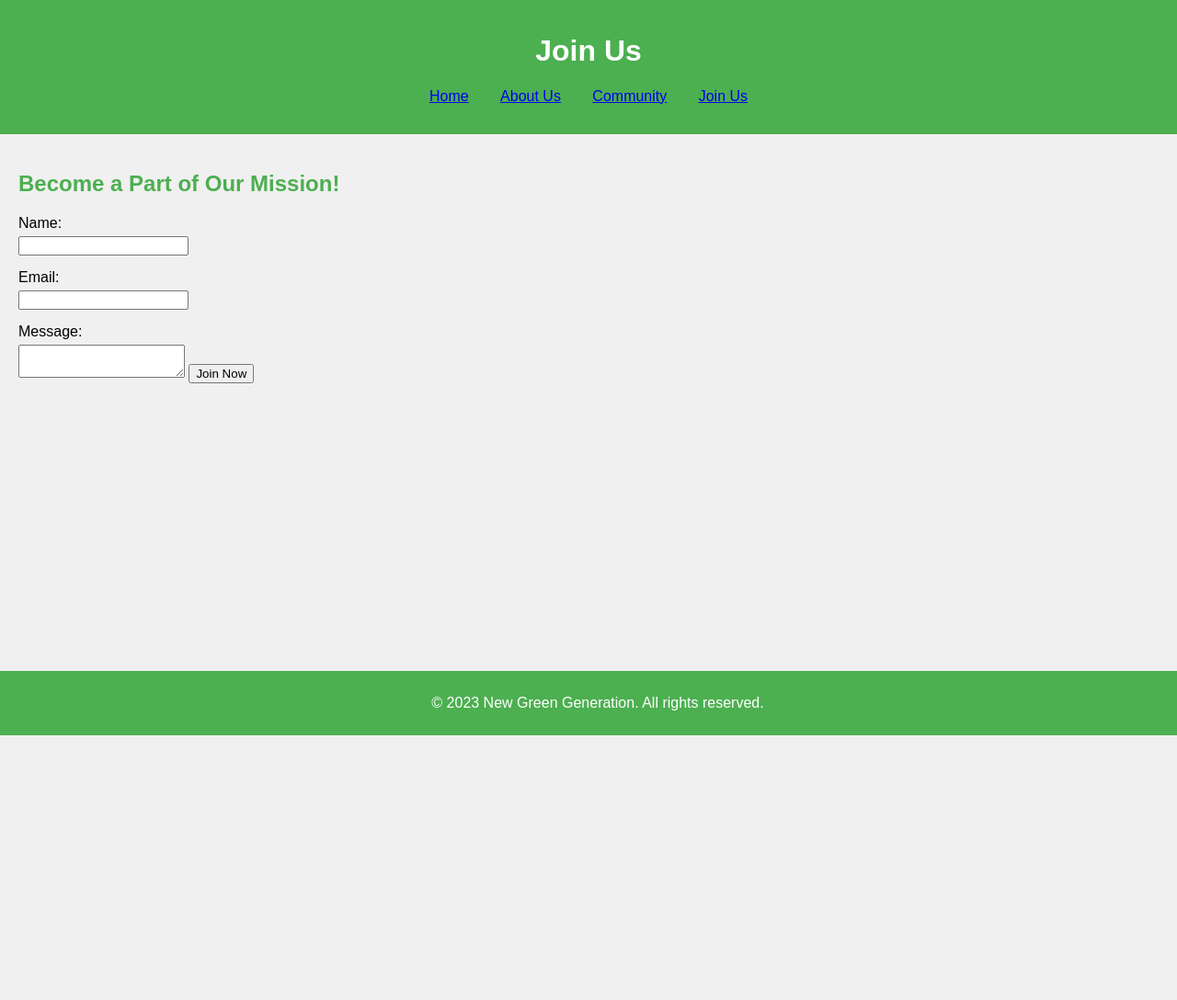
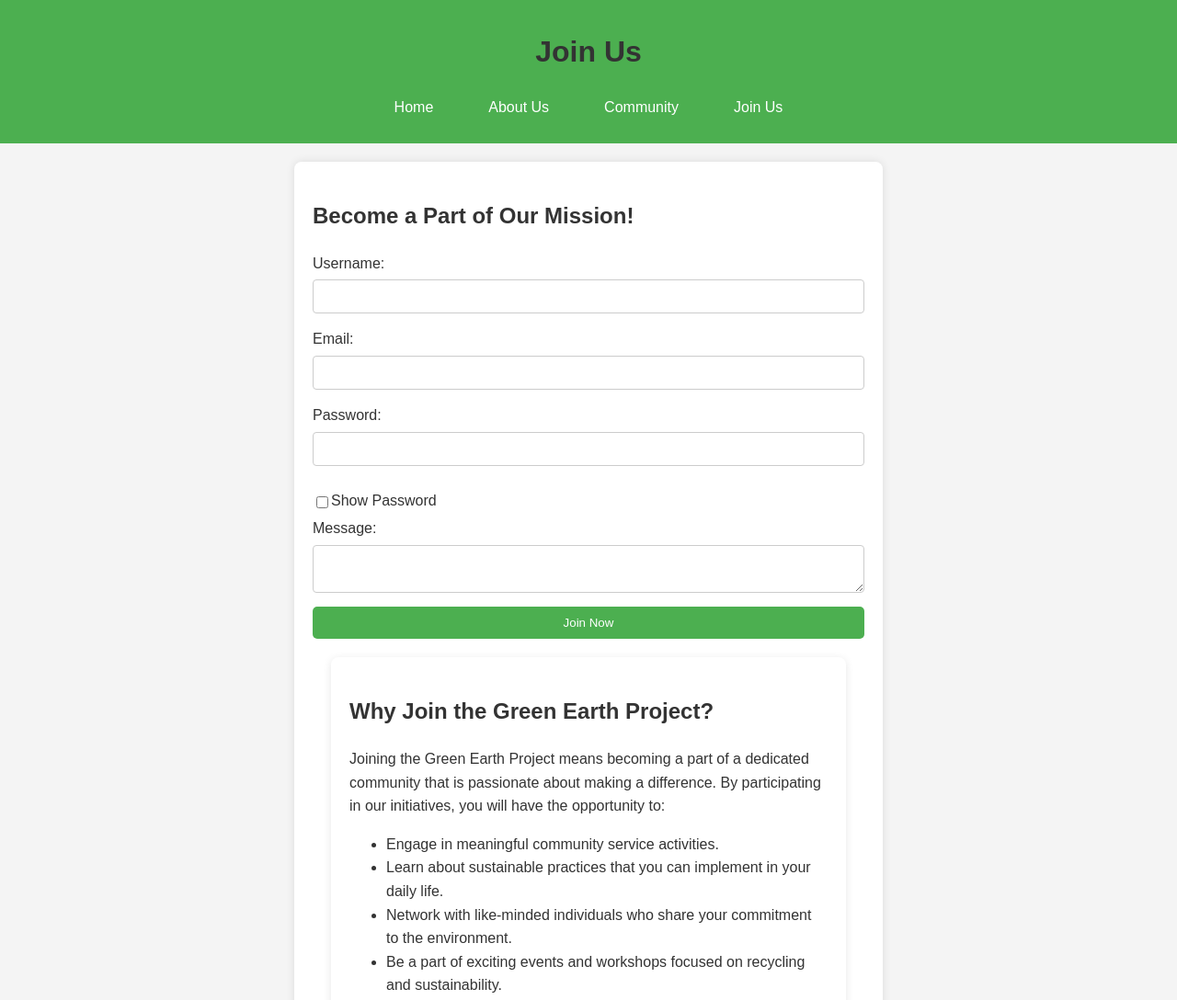
Before and after one commit to mazzietheman/greenproject, a plain HTML site: page join.html in a window 1280 px wide. Shown: the top 1088 px of the page at 92% size. Before the commit the page ends 800 px from the top, so only its background shows below. Drawn offline with Linux system fonts and the light colour scheme.

Commit message:
Updated join.html, script.js, and styles.css; removed server.js

```diff
--- a/join.html
+++ b/join.html
@@ -5,7 +5,109 @@
     <meta name="viewport" content="width=device-width, initial-scale=1.0">
     <title>Join Us - Green Earth Project</title>
     <link rel="stylesheet" href="styles.css">
+    <style>
+        body {
+            font-family: Arial, sans-serif;
+            line-height: 1.6;
+            margin: 0;
+            padding: 0;
+            background-color: #f4f4f4;
+        }
+        header {
+            background: #4CAF50;
+            color: white;
+            padding: 10px 0;
+            text-align: center;
+        }
+        nav ul {
+            list-style: none;
+            padding: 0;
+        }
+        nav ul li {
+            display: inline;
+            margin: 0 15px;
+        }
+        nav ul li a {
+            color: white;
+            text-decoration: none;
+        }
+        main {
+            max-width: 600px;
+            margin: 20px auto;
+            padding: 20px;
+            background: white;
+            border-radius: 8px;
+            box-shadow: 0 0 10px rgba(0, 0, 0, 0.1);
+        }
+        h1, h2 {
+            color: #333;
+        }
+        form {
+            display: flex;
+            flex-direction: column;
+        }
+        label {
+            margin-bottom: 5px;
+        }
+        input[type="text"],
+        input[type="email"],
+        input[type="password"],
+        textarea {
+            padding: 10px;
+            margin-bottom: 15px;
+            border: 1px solid #ccc;
+            border-radius: 4px;
+        }
+        .show-password {
+            margin-top: 10px;
+            display: flex;
+            align-items: center;
+        }
+        button {
+            padding: 10px;
+            background-color: #4CAF50;
+            color: white;
+            border: none;
+            border-radius: 5px;
+            cursor: pointer;
+            transition: background-color 0.3s;
+        }
+        button:hover {
+            background-color: #45a049;
+        }
+        footer {
+            text-align: center;
+            padding: 10px 0;
+            background: #4CAF50;
+            color: white;
+            position: relative;
+            bottom: 0;
+            width: 100%;
+        }
+    </style>
 </head>
+<script>
+    document.getElementById('join-form').addEventListener('submit', async function(event) {
+        event.preventDefault();
+        const formData = new FormData(this);
+        const data = Object.fromEntries(formData.entries());
+
+        const response = await fetch('/join', {
+            method: 'POST',
+            headers: {
+                'Content-Type': 'application/json',
+            },
+            body: JSON.stringify(data),
+        });
+
+        if (response.ok) {
+            alert('Thank you for joining us!');
+            this.reset(); // Clear the form
+        } else {
+            alert('There was an error. Please try again.');
+        }
+    });
+</script>
 <body>
     <header>
         <h1>Join Us</h1>
@@ -22,44 +124,32 @@
     <main>
         <h2>Become a Part of Our Mission!</h2>
         <form id="join-form">
-            <label for="name">Name:</label>
-            <input type="text" id="name" name="name" required>
+            <label for="username">Username:</label>
+            <input type="text" id="username" name="username" required>
 
             <label for="email">Email:</label>
             <input type="email" id="email" name="email" required>
+
+            <label for="password">Password:</label>
+            <input type="password" id="password" name="password" required>
+            <div class="show-password">
+                <input type="checkbox" id="showPassword">
+                <label for="showPassword">Show Password</label>
+            </div>
 
             <label for="message">Message:</label>
             <textarea id="message" name="message" required></textarea>
 
             <button type="submit">Join Now</button>
         </form>
-    </main>
 
-    <footer>
-        <p>&copy; 2023 New Green Generation. All rights reserved.</p>
-    </footer>
-
-    <script>
-        document.getElementById('join-form').addEventListener('submit', async function(event) {
-            event.preventDefault();
-            const formData = new FormData(this);
-            const data = Object.fromEntries(formData.entries());
-
-            const response = await fetch('/join', {
-                method: 'POST',
-                headers: {
-                    'Content-Type': 'application/json',
-                },
-                body: JSON.stringify(data),
-            });
-
-            if (response.ok) {
-                alert('Thank you for joining us!');
-                this.reset(); // Clear the form
-            } else {
-                alert('There was an error. Please try again.');
-            }
-        });
-    </script>
-</body>
-</html>
+        <section class="article">
+            <h2>Why Join the Green Earth Project?</h2>
+            <p>Joining the Green Earth Project means becoming a part of a dedicated community that is passionate about making a difference. By participating in our initiatives, you will have the opportunity to:</p>
+            <ul>
+                <li>Engage in meaningful community service activities.</li>
+                <li>Learn about sustainable practices that you can implement in your daily life.</li>
+                <li>Network with like-minded individuals who share your commitment to the environment.</li>
+                <li>Be a part of exciting events and workshops focused on recycling and sustainability.</li>
+            </ul>
+            <p>Your involvement can help drive change and inspire others to take action.
--- a/styles.css
+++ b/styles.css
@@ -1,54 +1,53 @@
 body {
-    font-family: Arial, sans-serif;
-    margin: 0;
-    padding: 0;
-    background-color: #f0f0f0;
+    font-family: 'Arial', sans-serif; /* Use a clean, professional font */
+    line-height: 1.6; /* Improve readability */
+    background-color: #f4f4f4; /* Light background for contrast */
+    color: #333; /* Dark text for readability */
 }
 
 header {
-    background-color: #4CAF50;
-    color: white;
-    padding: 1em;
-    text-align: center;
+    background: #4CAF50; /* Header background color */
+    color: white; /* Header text color */
+    padding: 20px 0; /* Padding around header */
+    text-align: center; /* Center the header text */
 }
 
 nav ul {
-    list-style-type: none;
-    padding: 0;
+    display: flex; /* Flexbox for horizontal layout */
+    justify-content: center; /* Center the links */
+    padding: 0; /* Remove default padding */
 }
 
 nav ul li {
-    display: inline;
-    margin: 0 15px;
+    margin: 0 15px; /* Space between links */
 }
 
-main {
-    padding: 20px;
+nav ul li a {
+    color: white; /* Link color */
+    text-decoration: none; /* Remove underline */
+    padding: 10px 15px; /* Padding around links */
+    border-radius: 5px; /* Rounded corners */
+    transition: background-color 0.3s; /* Smooth transition */
 }
 
-h2 {
-    color: #4CAF50;
+nav ul li a:hover {
+    background-color: #45a049; /* Hover effect */
 }
 
-form {
-    margin-bottom: 20px;
-}
-
-label {
-    display: block;
-    margin: 5px 0;
-}
-
-input {
-    margin-bottom: 10px;
+.article {
+    background: white; /* White background for article sections */
+    padding: 20px; /* Padding inside articles */
+    margin: 20px; /* Margin around articles */
+    border-radius: 8px; /* Rounded corners */
+    box-shadow: 0 2px 10px rgba(0, 0, 0, 0.1); /* Subtle shadow */
 }
 
 footer {
-    text-align: center;
-    padding: 10px;
-    background-color: #4CAF50;
-    color: white;
-    position: fixed;
-    width: 100%;
-    bottom: 0;
+    background-color: #333; /* Dark footer background */
+    color: white; /* Footer text color */
+    text-align: center; /* Center footer text */
+    padding: 15px 0; /* Padding around footer */
+    position: relative; /* Positioning */
+    bottom: 0; /* Stick to bottom */
+    width: 100%; /* Full width */
 }
```
Also changed, not shown: script.js (+18 -0 lines), server.js (deleted, +0 -45 lines).
